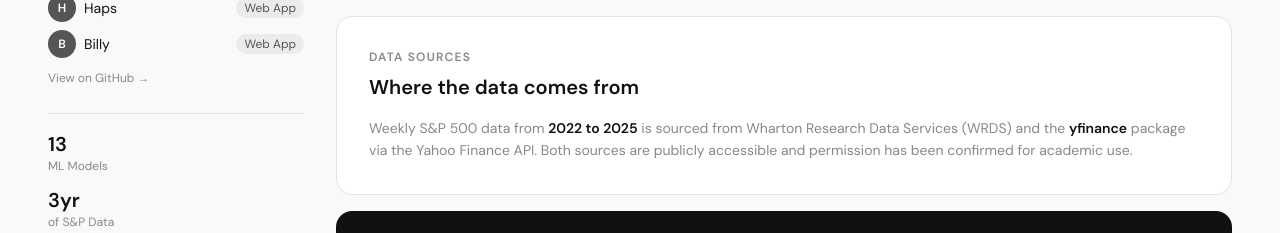
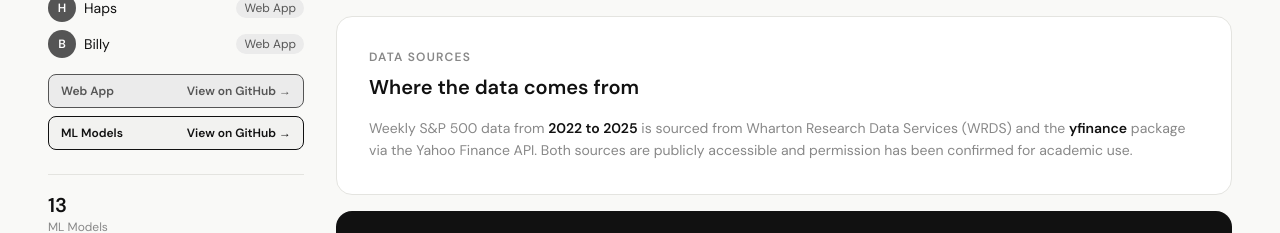
Before and after one commit to Bilgee135/market-prediction-platform, a React (Vite) app in the folder frontend/: page /~sgbtuvsh/team45/about in a window 1280 px wide. Shown: the part 666-899 px from the top of the page. Built offline with nearby package versions, Linux system fonts and the light colour scheme; no server answers; what chartjs-chart-financial would draw is missing.

Commit message:
Update repo buttons

```diff
--- a/frontend/src/pages/AboutPage.jsx
+++ b/frontend/src/pages/AboutPage.jsx
@@ -150,17 +150,38 @@ export default function AboutPage() {
               </div>
             </div>
 
+            <div className="flex flex-col gap-2 mt-4">
               <a
                 href="https://github.com/Bilgee135/market-prediction-platform.git"
                 target="_blank"
                 rel="noopener noreferrer"
-              className="text-xs mt-3 inline-block"
-              style={{ color: 'var(--color-muted)', textDecoration: 'none' }}
-              onMouseEnter={(e) => (e.currentTarget.style.color = 'var(--color-ink)')}
-              onMouseLeave={(e) => (e.currentTarget.style.color = 'var(--color-muted)')}
+                className="flex items-center justify-between px-3 py-2 rounded-lg border text-xs font-semibold transition-opacity hover:opacity-80"
+                style={{
+                  color: 'var(--color-web-app)',
+                  backgroundColor: 'var(--color-web-app-bg)',
+                  borderColor: 'var(--color-web-app)',
+                  textDecoration: 'none',
+                }}
               >
-              View on GitHub →
+                <span>Web App</span>
+                <span>View on GitHub →</span>
               </a>
+              <a
+                href="https://github.com/TomCampbellOulton/Team45.git"
+                target="_blank"
+                rel="noopener noreferrer"
+                className="flex items-center justify-between px-3 py-2 rounded-lg border text-xs font-semibold transition-opacity hover:opacity-80"
+                style={{
+                  color: 'var(--color-ml-models)',
+                  backgroundColor: 'var(--color-ml-models-bg)',
+                  borderColor: 'var(--color-ml-models)',
+                  textDecoration: 'none',
+                }}
+              >
+                <span>ML Models</span>
+                <span>View on GitHub →</span>
+              </a>
+            </div>
           </div>
 
           <div className="grid grid-cols-2 gap-4 sm:grid-cols-4 md:grid-cols-1 md:gap-3 border-t border-[var(--color-border)] pt-4">
```
Lines whose indentation alone changed are shown as unchanged.
